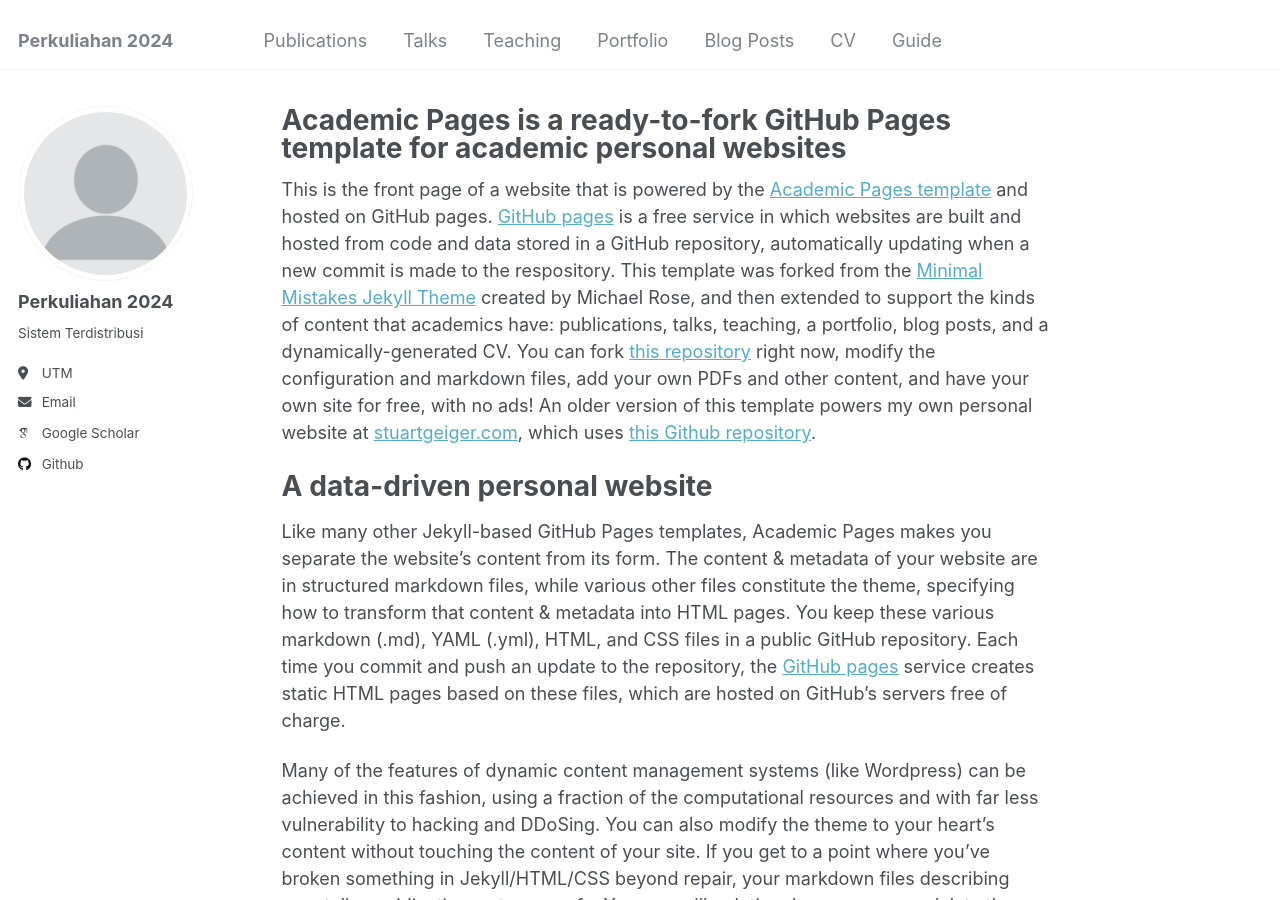
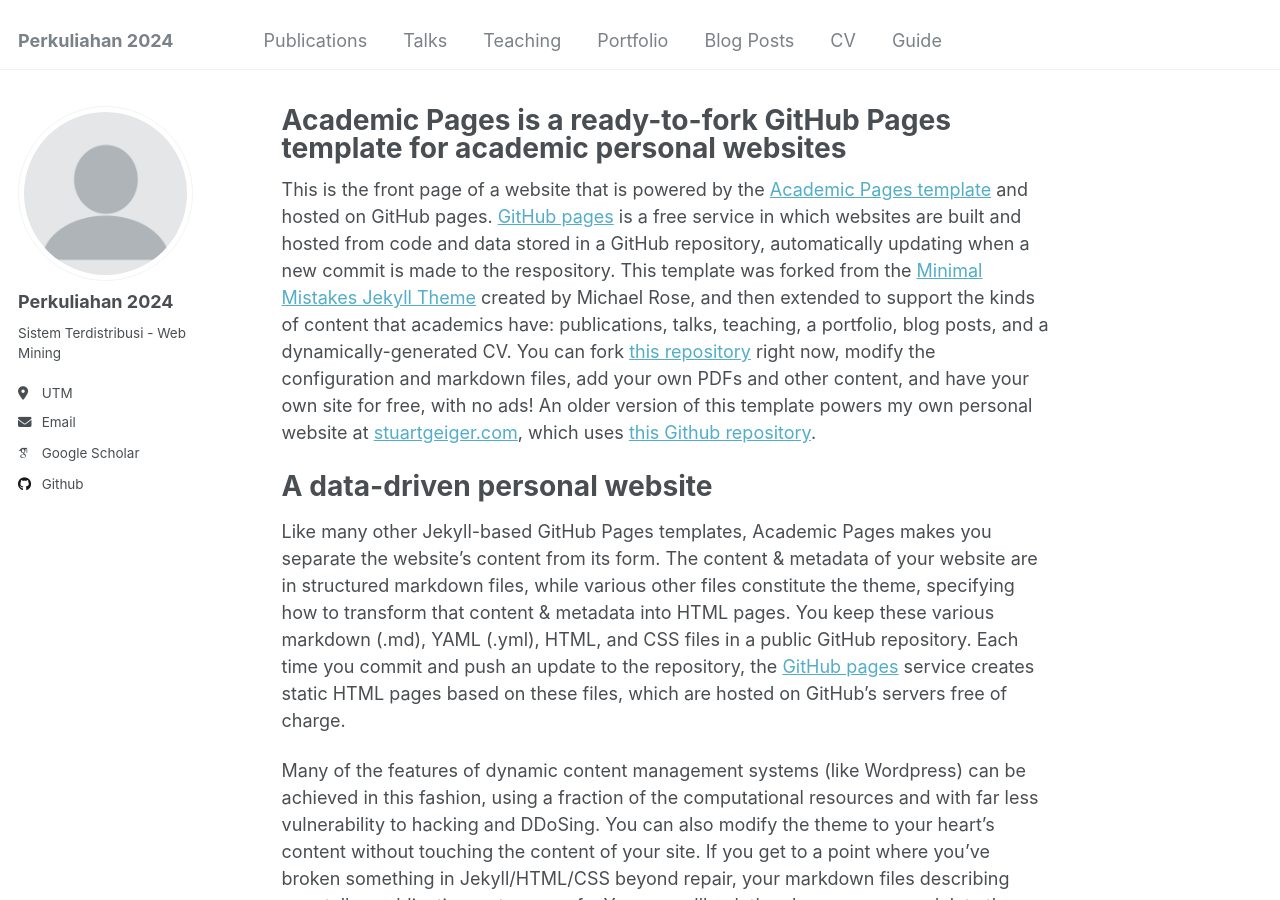
Before and after one commit to d33p-git/akademik, a Jekyll site: the page built from _pages/about.md, in a window 1280 px wide and 900 px high. Built offline with Jekyll 4.4.1, drawn with Linux system fonts in a browser that asks for light colours; some web fonts are replaced.

Commit message:
Update _config.yml

```diff
--- a/_config.yml
+++ b/_config.yml
@@ -24,7 +24,7 @@ author:
   avatar           : "profile.png"
   name             : "Perkuliahan 2024"
   pronouns         : # example: "she/her"
-  bio              : "Sistem Terdistribusi"
+  bio              : "Sistem Terdistribusi - Web Mining"
   location         : "UTM"
   employer         : # ""
   uri              : # URL
```
